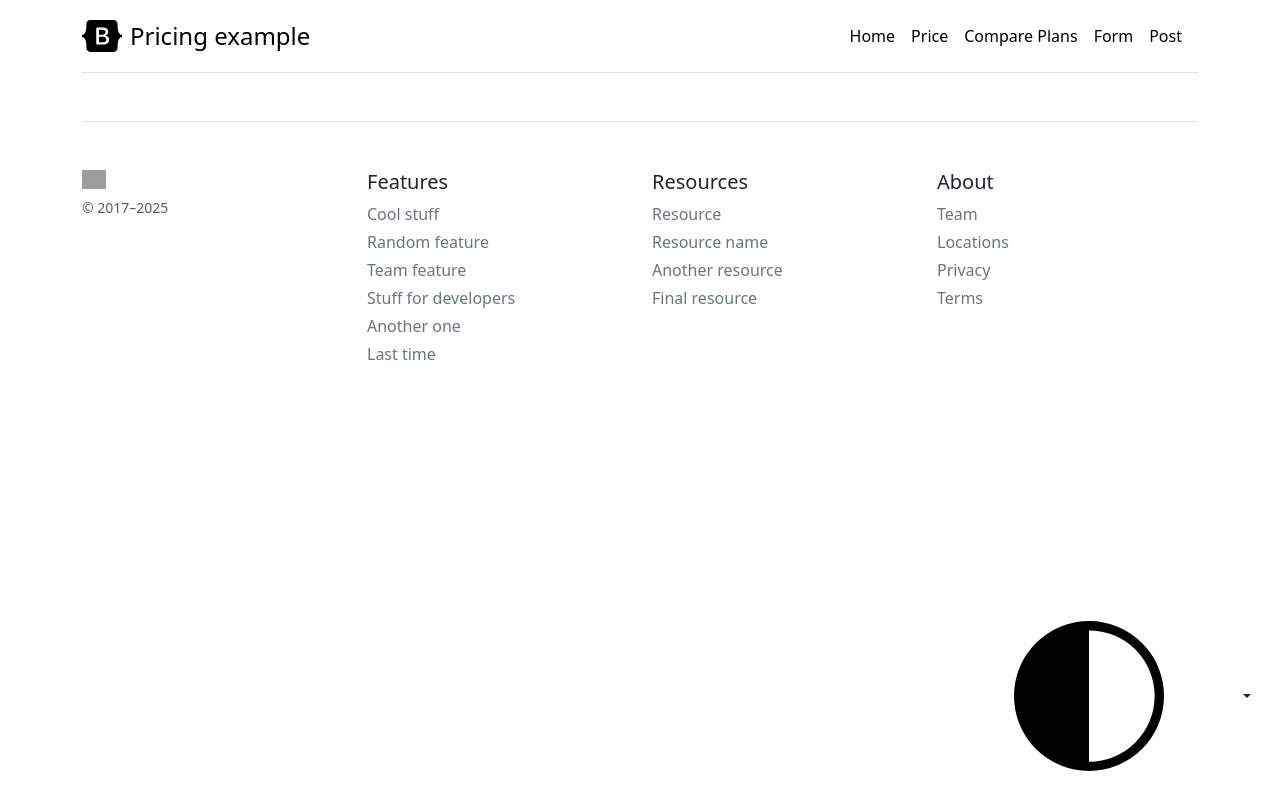
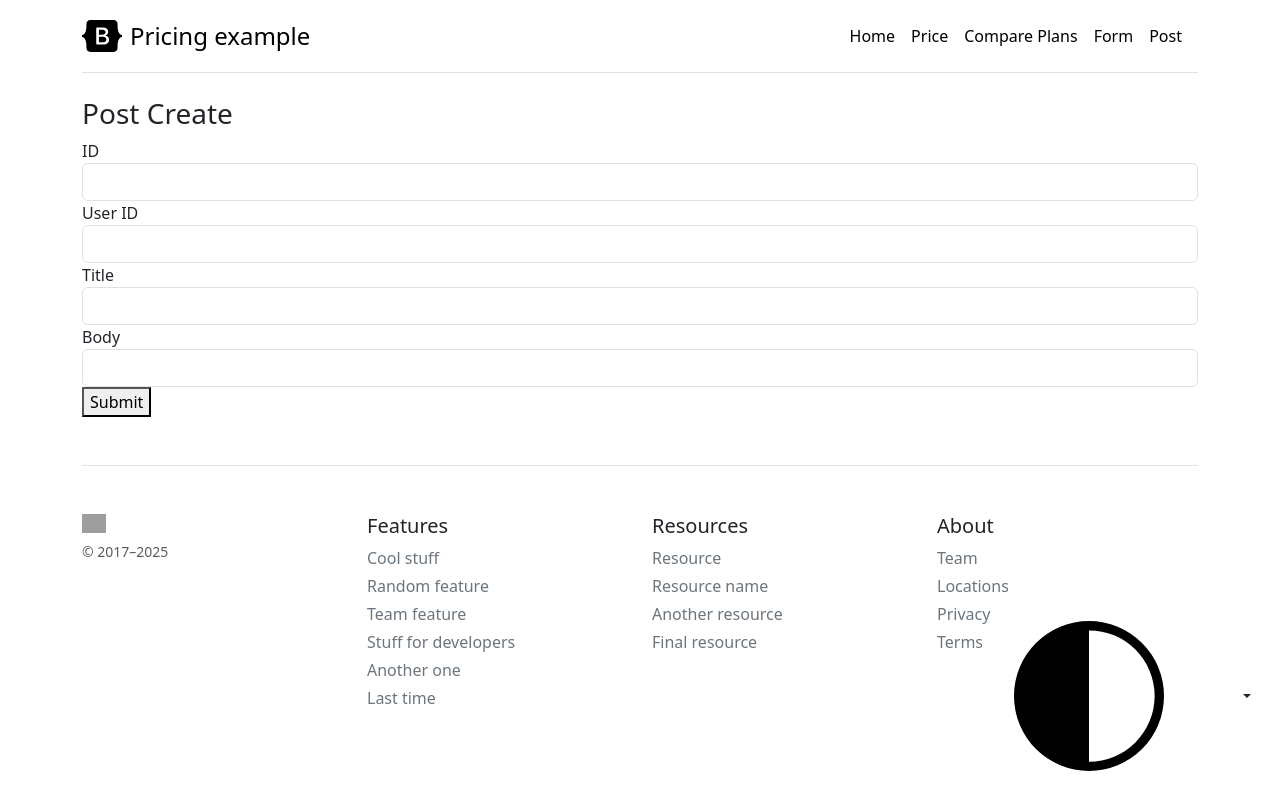
Before and after one commit to Safikur-Rahman/vue_class, a Vue app: page /post-create in a window 1280 px wide. Built offline with nearby package versions, Linux system fonts and the light colour scheme; grey boxes are pictures that could not be loaded.

Commit message:
form submit

```diff
--- /dev/null
+++ b/src/interfaces/PostFake.ts
@@ -0,0 +1,13 @@
+export interface PostFake{
+    id:number;
+    userId: number;
+    title: string;
+    body: string;
+}
+export const defaultPostFake: PostFake = {
+    id: 0,
+    userId: 0,
+    title: "",
+    body: ""
+
+}
--- a/src/routes/index.ts
+++ b/src/routes/index.ts
@@ -6,6 +6,7 @@ import Form from "../views/pages/Form.vue";
 import PlanDetails from "../views/pages/PlanDetails.vue";
 import PostManage from "../views/pages/posts/PostManage.vue";
 import PostDetails from "../views/pages/posts/PostDetails.vue";
+import PostCreate from "../views/pages/posts/PostCreate.vue";
 
 const router = createRouter({
     history: createWebHistory(),
@@ -16,6 +17,7 @@ const router = createRouter({
         {path: '/form', component: Form},
         {path: '/plan-details/:id', component: PlanDetails},
         {path: '/posts', component: PostManage},
+        {path: '/post-create', component: PostCreate},
         {path: '/post/:id/details/:userid', component: PostDetails},
         // {path: '/post/:id', component: PostManage},
     ]
--- /dev/null
+++ b/src/views/pages/posts/PostCreate.vue
@@ -0,0 +1,53 @@
+        <script setup lang="ts">
+        import { ref } from 'vue';
+        import axios from 'axios';
+        import { defaultPostFake, type PostFake} from '../../../interfaces/PostFake';
+          let post = ref<PostFake>(defaultPostFake)
+        //   const title = ref('')
+        //     const body = ref('')
+            function formSubmit() {
+            axios.post('https://jsonplaceholder.typicode.com/posts',post.value)
+            .then(response => {
+                console.log(response.data);
+                // Object.assign(post, response.data);
+            })
+            .catch(error => {
+                console.log(error);
+            });
+
+                // alert(' Form Submited')
+                // console.log("Title :", title.value);
+                // console.log("Body :", body.value);
+            }
+
+        </script>
+<template>
+
+    <h3>Post Create</h3>
+    <form  @submit.prevent="formSubmit">
+        <div>
+            <label for="id" class="form-lavel">ID</label>
+            <input type="number" class="form-control" >
+        </div>
+        <div>
+            <label for="userId" class="form-lavel">User ID</label>
+            <input type="number" class="form-control">
+        </div>
+        <div>
+            <label for="title" class="form-lavel">Title</label>
+            <input type="text" class="form-control" v-model="post.title">
+        </div>
+        <div>
+            <label for="body" class="form-lavel">Body</label>
+            <input type="text" class="form-control" v-model="post.body">
+        </div>
+        <button type="submit" class="form-submit">Submit</button>
+
+    </form>
+
+</template>
+
+
+<style scoped>
+
+</style>
--- a/src/views/pages/posts/PostDetails.vue
+++ b/src/views/pages/posts/PostDetails.vue
@@ -1,7 +1,22 @@
         <script setup lang="ts">
+        import axios from 'axios';
+        // import { reactive } from 'vue';
         import { useRoute } from 'vue-router';
+        import { defaultPostFake, type PostFake } from '../../../interfaces/PostFake';
+        import { ref } from 'vue';
+            // let post = reactive<PostFake>(defaultPostFake)
+            let post = ref<PostFake>(defaultPostFake)
+            let route = useRoute();
+            axios.get(`https://jsonplaceholder.typicode.com/posts/${route.params.id}`)
+            .then(response => {
+                console.log(response.data);
+                // Object.assign(post, response.data);
+                post.value = response.data;
+            })
+            .catch(error => {
+                console.log(error);
+            });
 
-            let route = useRoute();
         </script>
 <template>
 
@@ -11,14 +26,22 @@
             <tr >
                 <td>ID</td>
                 <td><i class="fa-solid fa-user"></i>User ID</td>
+                <td>Title</td>
+                <td>Body</td>
             </tr>
         </thead>
         <tbody>
             <tr>
                 <td>{{ route.params.id }}</td>
                 <td>{{ route.params.userid }}</td>
+                <!-- <td>{{ post.title }}</td>
+                <td>{{ post.body }}</td> -->
+
+                <td>{{ post.title }}</td>
+                <td>{{ post.body }}</td>
 
             </tr>
+
         </tbody>
 
     </table>
--- a/src/views/pages/posts/PostManage.vue
+++ b/src/views/pages/posts/PostManage.vue
@@ -1,5 +1,10 @@
 <template>
     <h3>Post List</h3>
+    <div>
+        <router-link :to="`/post-create`" class="text-success">
+            Create Post
+        </router-link>
+    </div>
     <table class="table table-striped">
         <thead>
 
@@ -19,7 +24,7 @@
                     <div>
                         <button class="text-primary"><i class="fa-solid fa-user"></i>Edit</button>
                         <router-link :to="`/post/${item.id}/details/${item.userId}`" class="text-success">Details</router-link>
-                        <button class="text-danger">Delete</button>
+                        <router-link :to="`/post/${item.id}/delete/${item.userId}`" class="text-danger">Details</router-link>
                     </div>
                 </td>
             </tr>
```
